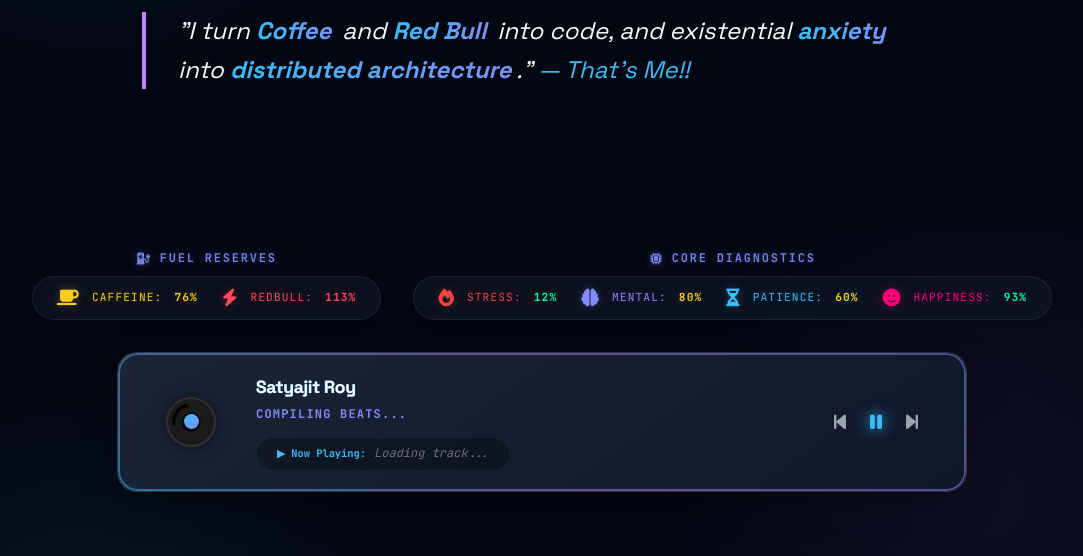
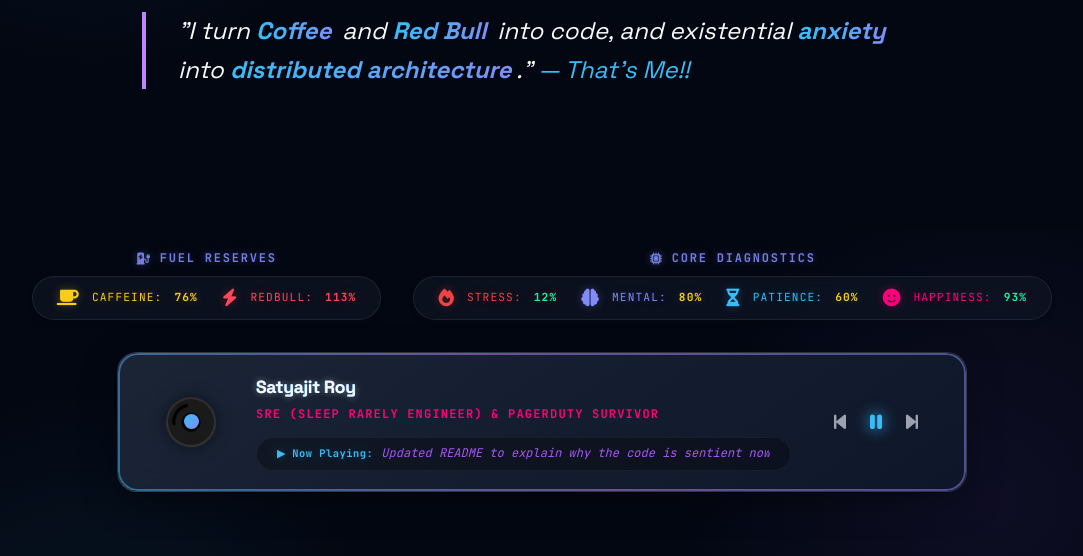
Before and after one commit to kodelint/kodelint.github.io, a Jekyll site: the page built from index.md, in a window 1280 px wide. Shown: the part 4271-4827 px from the top of the page, without its empty margins (98-1181 px from the left). Built offline with Jekyll 4.4.1, drawn with Linux system fonts in a browser that asks for light colours; nearby versions of some CDN libraries; some of the changed lines change nothing that is shown.

Commit message:
style: make footer messages longer and more vibrant

```diff
--- a/_includes/footer.html
+++ b/_includes/footer.html
@@ -95,36 +95,52 @@
 
   // Dynamic Author Identity & Commit Logic
   const funRoles = [
-    "YAML Wrangler", "Console Cowboy", "Div Center-er",
-    "StackOverflow Copy-Paster", "SRE (Sleep Rarely Engineer)",
-    "Cloud Plumber", "Merge Conflict Mediator", "Legacy Code Archaeologist",
-    "Production Tester", "Chaos Monkey Trainer"
+    "Lead YAML Wrangler & Kubernetes Whisperer",
+    "Senior Console Cowboy & Vim Magician",
+    "Master of Div Centering & CSS Sorcery",
+    "Professional StackOverflow Copy-Paste Architect",
+    "SRE (Sleep Rarely Engineer) & PagerDuty Survivor",
+    "Cloud Plumber & Infrastructure-as-Code Poet",
+    "Chief Merge Conflict Mediator & Git Voodoo Priest",
+    "Legacy Code Archaeologist & Bug Hunter",
+    "Production Environment Tester & YOLO Deployer",
+    "Chaos Monkey Trainer & Distributed Systems Herder"
   ];
 
   const funCommits = [
-    "oops", "wip", "fixed the fix", "removed console.log",
-    "it works on my machine", "temporary fix (permanent)",
-    "refactoring (breaking everything)", "pushing to main, yolo",
-    "updated readme to explain why it's broken", "deleted all the tests",
-    "minor text fixes", "resolving merge conflict by force"
+    "Fixing the fix that fixed the previous fix (hopefully)",
+    "Work in progress: adding more bugs to fix later",
+    "Finally removed that one console.log from 2022",
+    "It works on my machine, so it must be a global truth",
+    "Applying a temporary fix that will stay for 5 years",
+    "Major refactoring: currently breaking everything in sight",
+    "Pushing directly to main because I like to live dangerously",
+    "Updated README to explain why the code is sentient now",
+    "Deleted all tests to improve build performance significantly",
+    "Resolving merge conflicts with extreme prejudice and prayer"
   ];
+
+  const vibrantColors = ["#00ff9d", "#ff007a", "#38bdf8", "#facc15", "#a855f7", "#ff4757", "#00d4ff"];
 
   function updateIdentity() {
     const roleEl = document.getElementById('dynamic-role');
     const commitEl = document.getElementById('dynamic-commit-msg');
+    const randomColor = () => vibrantColors[Math.floor(Math.random() * vibrantColors.length)];
 
-    if (roleEl && Math.random() > 0.7) {
+    if (roleEl) {
       roleEl.style.opacity = 0;
       setTimeout(() => {
         roleEl.innerText = funRoles[Math.floor(Math.random() * funRoles.length)];
+        roleEl.style.color = randomColor();
         roleEl.style.opacity = 1;
       }, 500);
     }
 
-    if (commitEl && Math.random() > 0.6) {
+    if (commitEl) {
        commitEl.style.opacity = 0;
        setTimeout(() => {
          commitEl.innerText = funCommits[Math.floor(Math.random() * funCommits.length)];
+         commitEl.style.color = randomColor();
          commitEl.style.opacity = 1;
        }, 500);
     }
--- a/assets/css/main.css
+++ b/assets/css/main.css
@@ -1608,6 +1608,7 @@
   color: var(--text-primary);
   font-family: var(--font-heading);
   letter-spacing: -0.02em;
+  text-shadow: 0 0 10px rgba(255, 255, 255, 0.2);
 }
 
 .media-artist {
@@ -1634,15 +1635,18 @@
   color: var(--accent-primary);
   font-weight: 700;
   font-size: 0.65rem;
+  text-shadow: 0 0 8px var(--accent-glow);
+  letter-spacing: 0.05em;
 }
 
 .track-name {
   color: var(--text-tertiary);
   font-style: italic;
-  max-width: 300px;
+  max-width: 450px; /* Increased to handle longer messages */
   white-space: nowrap;
   overflow: hidden;
   text-overflow: ellipsis;
+  transition: color 0.5s ease;
 }
 
 .media-controls {
```
